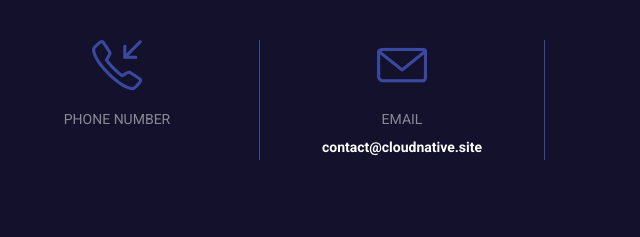
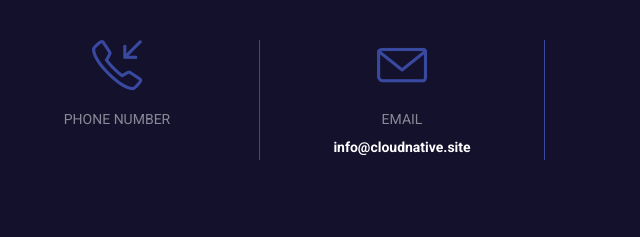
Before and after one commit to cloudnativeltd/cloudnativeltd.github.io, a plain HTML site: page index.html in a window 1280 px wide. Shown: the part 7820-8057 px from the top of the page, 381-1021 px from the left. Drawn offline with Linux system fonts and the light colour scheme; some packages are replaced by stand-ins of ours; files whose address does not match are found by name.

Commit message:
mail changed

```diff
--- a/index.html
+++ b/index.html
@@ -1094,7 +1094,7 @@
               <div class="col-sm-3 g-brd-top g-brd-top-none--md g-brd-left--md g-brd-primary g-px-15 g-py-30 g-py-0--md">
                 <i class="icon-envelope d-inline-block g-font-size-50 g-color-primary g-mb-20"></i>
                 <h3 class="text-uppercase g-font-size-default g-color-white-opacity-0_5 g-mb-5">Email</h3>
-                <a class="g-font-size-default g-color-white" href="mailto:contact@cloudnative.site"><strong>contact@cloudnative.site</strong></a>
+                <a class="g-font-size-default g-color-white" href="mailto:info@cloudnative.site"><strong>info@cloudnative.site</strong></a>
               </div>
               <div class="col-sm-3 g-brd-top g-brd-top-none--md g-brd-left--md g-brd-primary g-px-15 g-py-30 g-py-0--md">
                 <i class="icon-earphones-alt d-inline-block g-font-size-50 g-color-primary g-mb-20"></i>
```
